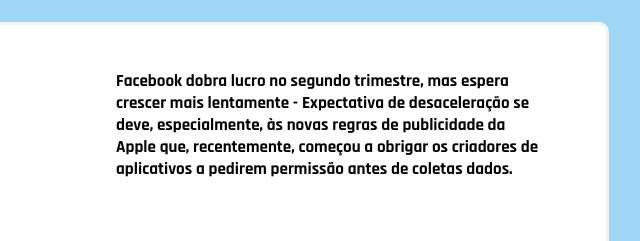
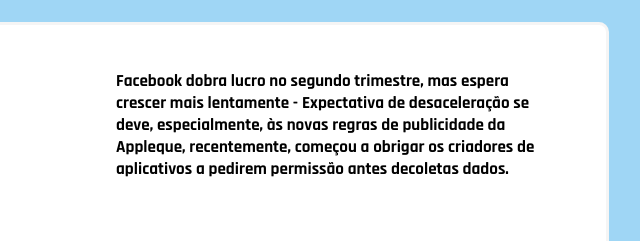
Before and after one commit to DaviGregorio/NeoTech, a plain HTML site: page index.html in a window 1280 px wide. Shown: the part 232-473 px from the top of the page, 517-1157 px from the left. Drawn offline with Linux system fonts and the light colour scheme.

Commit message:
Update index.html

```diff
--- a/index.html
+++ b/index.html
@@ -25,7 +25,7 @@
             <div  class="div-leitura"style="border-style:solid; color: whitesmoke; background-color: white; margin: 20px;">
                 <img src="assets/images/facebook-dimensão.png" alt="Apple Watch 7.6.1" style="margin: 14px; width: 340px; height: 200px">
                 <p class="paragrafo">Facebook dobra lucro no segundo trimestre, mas espera crescer mais lentamente -
-                    Expectativa de desaceleração se deve, especialmente, às novas regras de publicidade da Apple que, recentemente, começou a obrigar os criadores de aplicativos a pedirem permissão antes de coletas dados.</p>
+                Expectativa de desaceleração se deve, especialmente, às novas regras de publicidade da Appleque, recentemente, começou a obrigar os criadores de aplicativos a pedirem permissão antes decoletas dados.</p>
             </div>
             <div  class="div-leitura"style="border-style:solid; color: whitesmoke; background-color: white; margin: 20px;">
                 <img src="assets/images/relogio-dimensão.png" alt="Samsung" style="margin: 14px; width: 340px; height: 200px">
```
